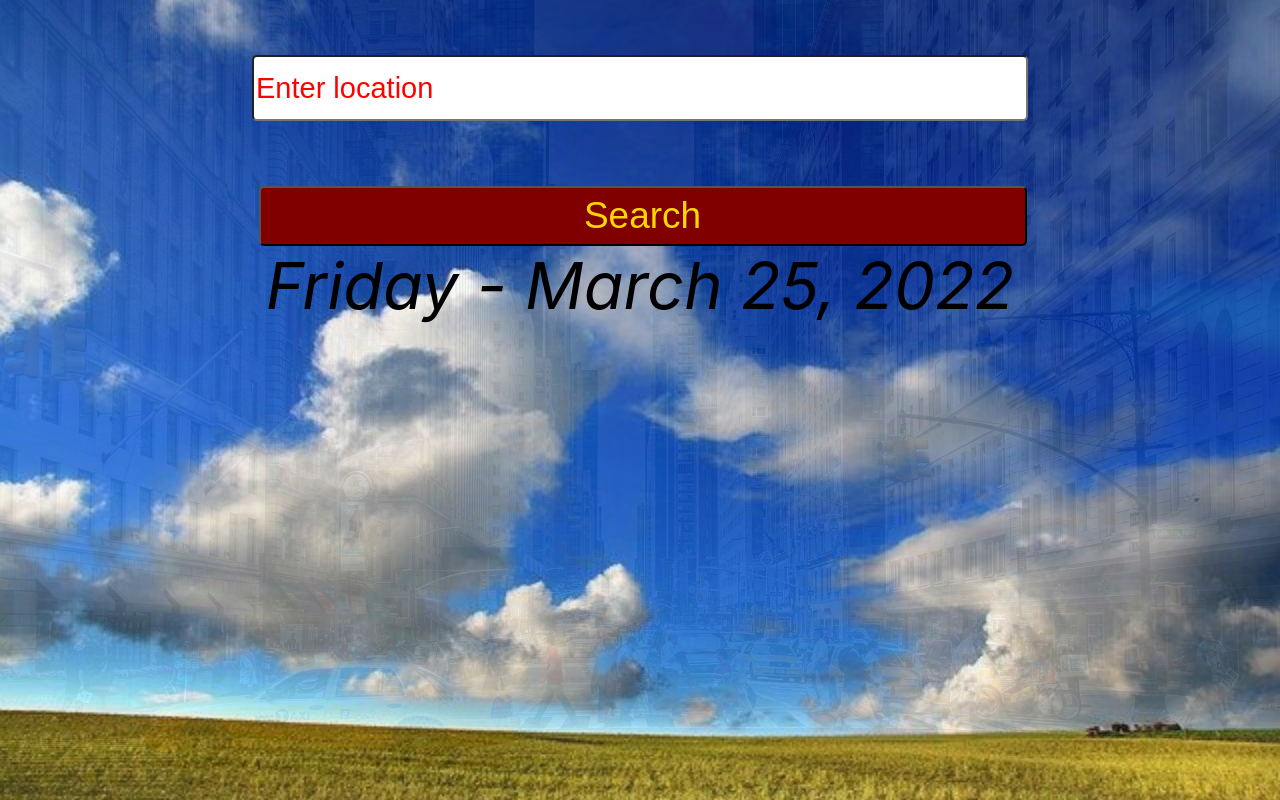
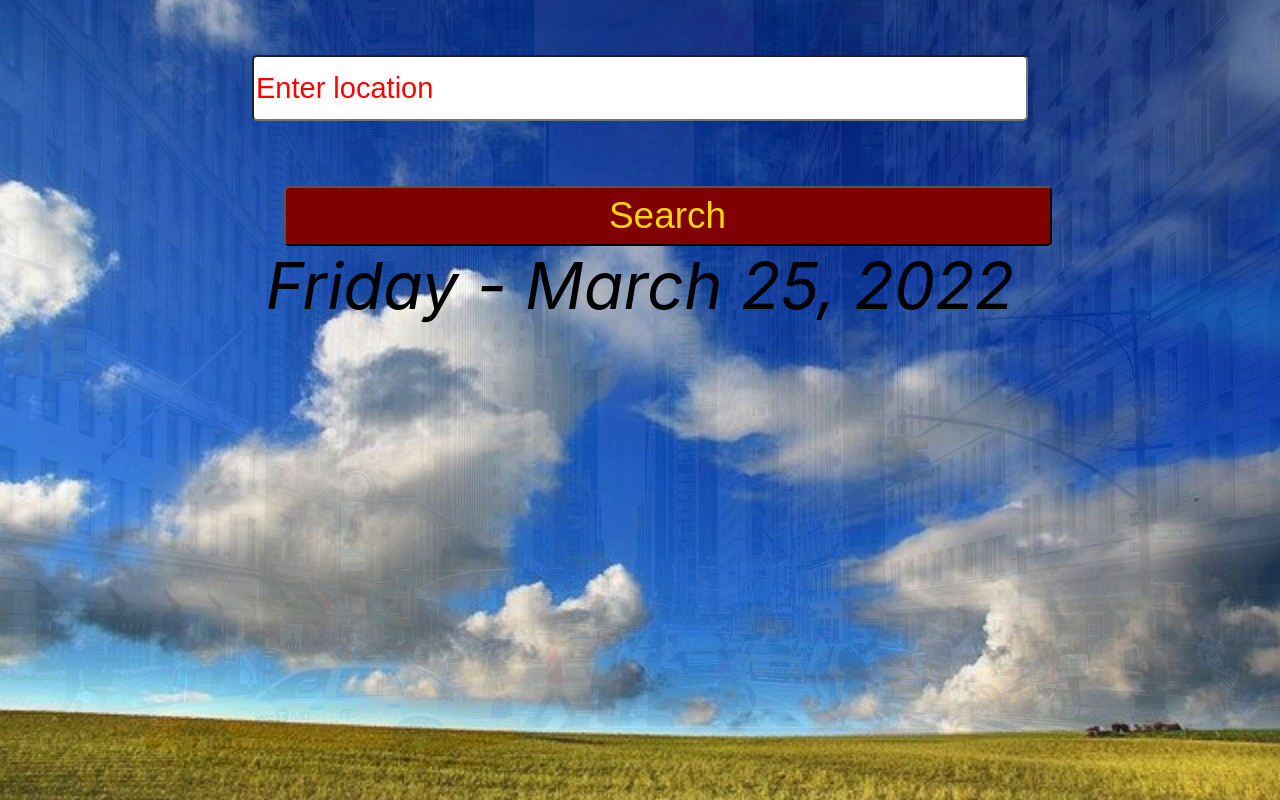
Before and after one commit to Mukunda-Bam/findweather.github.io, a React (Create React App) app: page / in a window 1280 px wide. Built offline with nearby package versions, Linux system fonts and the light colour scheme.

Commit message:
Update App.css

```diff
--- a/src/App.css
+++ b/src/App.css
@@ -62,7 +62,7 @@ input[type="text"]{
 button.btn-container3 {
   margin-top: 10px;
   width: 60%;
- margin-left:5px;
+ margin-left:55px;
   height: 60px;
   color:gold;
   font-size: 37px;
```
